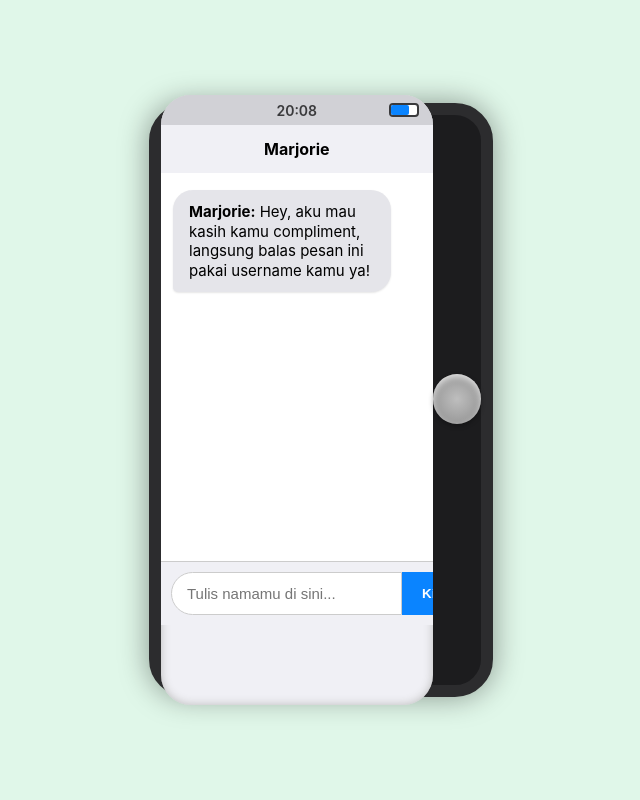
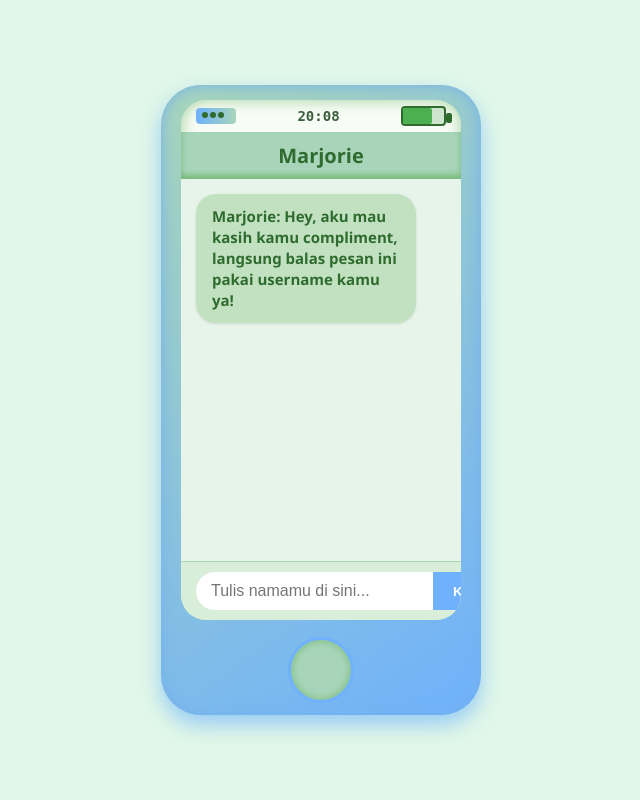
Before and after one commit to 307temporaryredirect/compliments, a Flask app: page / in a window 1280 px wide. Shown: the whole page, without its empty margins (319-959 px from the left). Run offline with Flask 3, Linux system fonts and the light colour scheme.

Commit message:
Update style.css

```diff
--- a/static/css/style.css
+++ b/static/css/style.css
@@ -1,4 +1,3 @@
-/* Body tetap natural soft */
 body {
   background-color: #e0f7e9;
   display: flex;
@@ -6,181 +5,198 @@ body {
   align-items: center;
   height: 100vh;
   margin: 0;
-  font-family: -apple-system, BlinkMacSystemFont, 'Segoe UI', Roboto, Oxygen,
-    Ubuntu, Cantarell, 'Open Sans', 'Helvetica Neue', sans-serif;
+  font-family: 'Segoe UI', Tahoma, Geneva, Verdana, sans-serif;
 }
 
-/* Phone frame: netral abu-abu gelap */
 .phone-frame {
-  background-color: #1c1c1e;
-  border: 12px solid #2c2c2e;
-  border-radius: 38px;
+  background: linear-gradient(145deg, #a8d5ba, #6fb1fc);
+  border-radius: 40px;
   width: 320px;
-  height: 570px;
+  height: 580px;
+  box-shadow:
+    inset 0 0 15px #74b1eb,
+    0 10px 20px rgba(107, 176, 252, 0.6);
   display: flex;
-  justify-content: center;
+  flex-direction: column;
   align-items: center;
-  box-shadow: 0 0 30px rgba(0,0,0,0.4);
+  padding: 15px 0 35px;
+  position: relative;
 }
 
-/* Phone screen putih */
 .phone-screen {
-  background-color: #f0f0f5;
+  background-color: #f8fcf6;
   width: 280px;
-  height: 530px;
+  height: 520px;
+  border-radius: 25px;
+  box-shadow: inset 0 0 15px #a2d19d;
   display: flex;
   flex-direction: column;
-  border-radius: 30px;
   overflow: hidden;
-  box-shadow: inset 0 0 10px #bbb;
-  padding-bottom: 80px; /* ruang untuk home button */
 }
 
-/* Top bar: abu terang */
 .top-bar {
-  height: 30px;
-  background-color: #d1d1d6;
-  color: #3a3a3c;
+  height: 32px;
+  background: transparent;
+  display: flex;
+  justify-content: space-between;
+  align-items: center;
+  padding: 0 15px;
   font-size: 14px;
-  display: flex;
-  align-items: center;
-  padding: 0 14px;
-  justify-content: space-between;
+  color: #3b5e3b;
   font-weight: 600;
   user-select: none;
   position: relative;
 }
 
-/* Sinyal ikon */
 .signal {
-  font-size: 18px;
+  width: 40px;
+  height: 16px;
+  background: linear-gradient(90deg, #6fb1fc, #a8d5ba);
+  border-radius: 4px;
+  position: relative;
 }
 
-/* Battery */
+.signal::before {
+  content: '';
+  position: absolute;
+  left: 6px;
+  top: 4px;
+  width: 6px;
+  height: 6px;
+  background-color: #2f6b2f;
+  border-radius: 50%;
+  box-shadow:
+    8px 0 #2f6b2f,
+    16px 0 #2f6b2f;
+}
+
+.time {
+  font-family: monospace;
+  font-size: 14px;
+}
+
 .battery {
+  width: 45px;
+  height: 20px;
+  border: 2.5px solid #2f6b2f;
+  border-radius: 4px;
   position: relative;
-  width: 30px;
-  height: 14px;
-  border: 2px solid #3a3a3c;
-  border-radius: 4px;
   box-sizing: border-box;
-  background-color: white;
+  background-color: #cde5cd;
+}
+
+.battery::after {
+  content: '';
+  position: absolute;
+  right: -8px;
+  top: 5px;
+  width: 6px;
+  height: 10px;
+  background-color: #2f6b2f;
+  border-radius: 2px;
 }
 
 .battery-level {
-  background-color: #0a84ff; /* biru iMessage */
+  background-color: #4caf50;
   height: 100%;
-  width: 70%; /* contoh level baterai */
+  width: 70%;
   border-radius: 2px;
+  transition: width 0.3s ease;
 }
 
-/* Time centered */
-.time {
-  position: absolute;
-  left: 50%;
-  transform: translateX(-50%);
+.chat-header {
+  background-color: #a8d5ba;
+  padding: 10px 0;
+  text-align: center;
+  font-weight: 700;
+  color: #2f6b2f;
+  font-size: 20px;
+  user-select: none;
+  box-shadow: inset 0 -4px 6px #75b875;
+}
+
+.chat-window {
+  flex: 1;
+  padding: 15px;
+  background-color: #e6f4ea;
+  overflow-y: auto;
+  display: flex;
+  flex-direction: column;
+  gap: 10px;
+}
+
+.bubble {
+  padding: 12px 16px;
+  border-radius: 20px;
+  max-width: 75%;
+  font-size: 15px;
+  line-height: 1.4;
+  word-wrap: break-word;
+  box-shadow: 0 1px 3px rgba(0,0,0,0.1);
+}
+
+.marjorie {
+  background-color: #c1e1c1;
+  align-self: flex-start;
+  color: #2f6b2f;
   font-weight: 600;
 }
 
-/* Header chat: putih, bold, sedikit shadow */
-.chat-header {
-  background-color: #f0f0f5;
-  color: #000;
-  text-align: center;
-  padding: 14px 0;
-  font-weight: 700;
-  user-select: none;
-  box-shadow: 0 1px 1px rgba(0,0,0,0.1);
+.user {
+  background-color: #add8e6;
+  align-self: flex-end;
+  color: #1f3d7a;
+  font-weight: 600;
 }
 
-/* Chat window: putih bersih */
-.chat-window {
-  flex: 1;
-  padding: 12px;
-  background-color: #fff;
-  display: flex;
-  flex-direction: column;
-  overflow-y: auto;
-  scroll-behavior: smooth;
-}
-
-/* Bubble Marjorie: iMessage light gray bubble */
-.bubble.marjorie {
-  background-color: #e5e5ea;
-  color: #000;
-  align-self: flex-start;
-  padding: 12px 16px;
-  margin: 5px 0;
-  border-radius: 20px 20px 20px 5px;
-  max-width: 75%;
-  font-size: 15px;
-  line-height: 1.3;
-  user-select: text;
-  box-shadow: 0 1px 2px rgba(0,0,0,0.1);
-}
-
-/* Bubble user: iMessage blue bubble */
-.bubble.user {
-  background-color: #0a84ff;
-  color: white;
-  align-self: flex-end;
-  padding: 12px 16px;
-  margin: 5px 0;
-  border-radius: 20px 20px 5px 20px;
-  max-width: 75%;
-  font-size: 15px;
-  line-height: 1.3;
-  user-select: text;
-  box-shadow: 0 1px 2px rgba(0,0,0,0.2);
-}
-
-/* Form input + button: putih bersih */
 form {
   display: flex;
-  border-top: 1px solid #ccc;
-  background-color: #f0f0f5;
-  padding: 10px;
+  border-top: 1px solid #a8d5ba;
+  padding: 10px 15px;
+  background-color: #d8eed8;
+  border-bottom-left-radius: 25px;
+  border-bottom-right-radius: 25px;
 }
 
 input[type="text"] {
   flex: 1;
-  padding: 12px 15px;
-  border: 1.5px solid #ccc;
-  border-radius: 25px 0 0 25px;
-  font-size: 15px;
+  padding: 10px 15px;
+  border: none;
+  border-radius: 20px 0 0 20px;
+  font-size: 16px;
   outline: none;
-  transition: border-color 0.3s;
-}
-
-input[type="text"]:focus {
-  border-color: #0a84ff;
 }
 
 button {
-  padding: 12px 20px;
-  background-color: #0a84ff;
+  background-color: #6fb1fc;
+  border: none;
   color: white;
-  border: none;
-  font-weight: 700;
+  padding: 10px 20px;
+  font-weight: 600;
+  border-radius: 0 20px 20px 0;
   cursor: pointer;
-  border-radius: 0 25px 25px 0;
-  transition: background-color 0.3s;
+  transition: background-color 0.25s ease;
 }
 
 button:hover {
-  background-color: #0066cc;
+  background-color: #4a8de0;
 }
 
-/* Home button: lingkaran iPhone klasik */
 .home-button {
-  width: 50px;
-  height: 50px;
-  background: radial-gradient(circle at center, #bebebe, #8b8b8b);
+  position: absolute;
+  bottom: 12px;
+  width: 60px;
+  height: 60px;
+  background: #a8d5ba;
   border-radius: 50%;
-  margin: 12px auto 15px auto;
-  box-shadow:
-    inset 0 3px 6px rgba(255,255,255,0.7),
-    0 2px 5px rgba(0,0,0,0.3);
-  cursor: default;
-  user-select: none;
+  box-shadow: inset 0 0 8px #75b875;
+  left: 50%;
+  transform: translateX(-50%);
+  cursor: pointer;
+  border: 3px solid #6fb1fc;
+  transition: box-shadow 0.3s ease;
 }
+
+.home-button:hover {
+  box-shadow: 0 0 15px #6fb1fc;
+}
```
